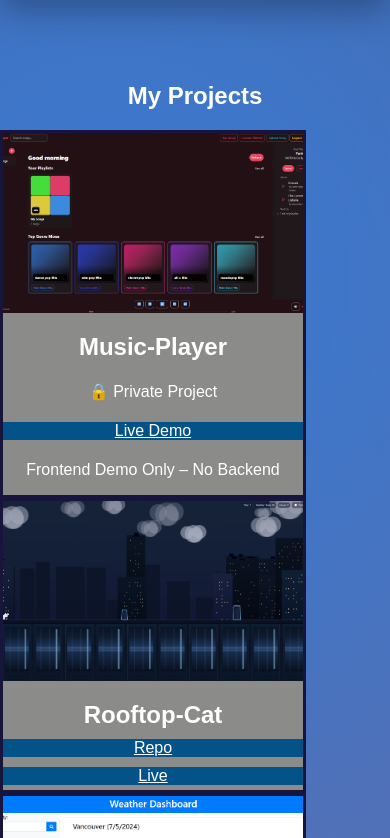
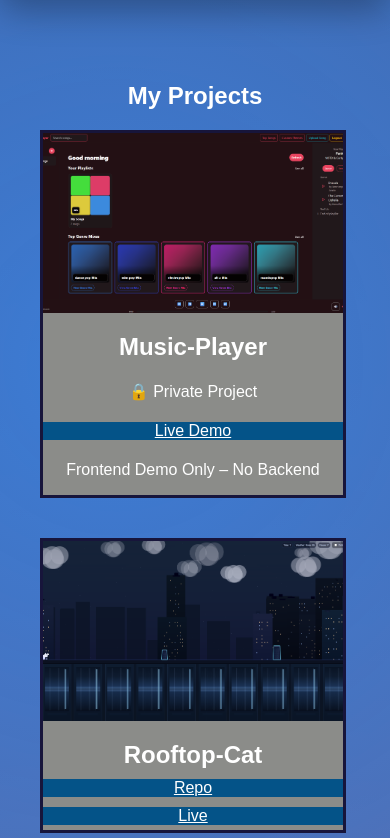
Before and after one commit to AceSpadee/portfolio-using-react, a React (Vite) app: page / in a window 390 px wide. Shown: the part 946-1784 px from the top of the page. Built offline with nearby package versions, Linux system fonts and the light colour scheme.

Commit message:
fixed some css for projects

```diff
--- a/src/styles/Projects.css
+++ b/src/styles/Projects.css
@@ -6,8 +6,8 @@
   border-style: solid;
   position: relative;
   overflow: hidden;
-    margin: 0 auto; /* Center the card. */
-    max-width: 300px; /* Adjust card width. */
+  margin: 0 auto 40px auto; /* adds bottom spacing */
+  max-width: 300px;
 }
 
   .card-body {
@@ -100,6 +100,11 @@
 
   /* Styles for smaller screens (mobile devices). */
   @media screen and (max-width: 992px) {
+    .vessel {
+      padding-left: 20px;
+      padding-right: 20px;
+    }
+
     .card-body {
       display: flex;
       flex-direction: column;
```
Lines whose indentation alone changed are shown as unchanged.
